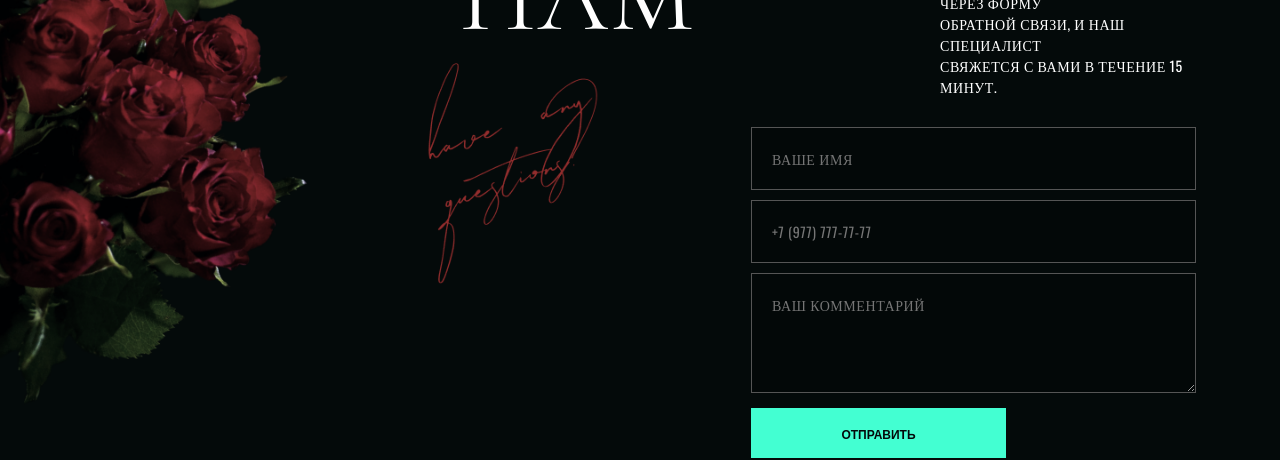
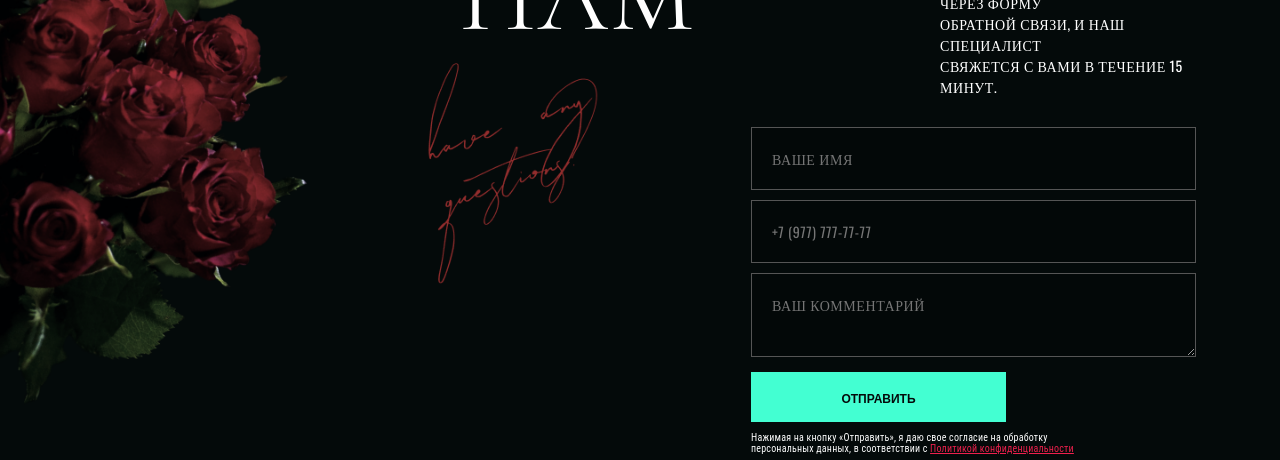
Before and after one commit to MarciusCoreolan/flowers_market, a React (Create React App) app: page /contacts in a window 1280 px wide. Shown: the part 840-1300 px from the top of the page. Built offline with nearby package versions, Linux system fonts and the light colour scheme; data requests are answered from the project's data file.

Commit message:
fix inputs

```diff
--- a/src/components/Feedback/Forms.tsx
+++ b/src/components/Feedback/Forms.tsx
@@ -1,20 +1,13 @@
-import React from "react";
-import styles from "./feedback.module.scss";
+import React from 'react';
+import Input from "../Input/Input";
+import Textarea from "../Input/Textarea";
 
 function Forms() {
     return (
-        <div className={styles.forms}>
-            <input
-                className={styles.forms_input}
-                type="text"
-                placeholder="ваше имя"
-            />
-            <input
-                className={styles.forms_input}
-                type="text"
-                placeholder="+7 (977) 777-77-77"
-            />
-            <textarea className={styles.forms_input} placeholder="Ваш комментарий" />
+        <div>
+            <Input placeholder={"ваше имя"} />
+            <Input placeholder={"+7 (977) 777-77-77"} />
+            <Textarea />
         </div>
     );
 }
--- a/src/components/Feedback/feedback.module.scss
+++ b/src/components/Feedback/feedback.module.scss
@@ -36,24 +36,6 @@
 
 
 .forms {
-  .forms_input {
-    width: 445px;
-    border: 1px solid #555555;
-    box-sizing: border-box;
-    padding: 20px 0 20px 20px;
-    margin-bottom: 10px;
-    font-family: Oswald;
-    font-size: 14px;
-    line-height: 21px;
-    letter-spacing: 0.04em;
-    text-transform: uppercase;
-    color: #555555;
-    background: rgba(0, 0, 0, 0.2);
-    &:focus {
-      border: 1px solid #FFFFFF;
-      color: #FFFFFF;
-    }
-  }
   textarea {
     height: 120px;
   }
--- /dev/null
+++ b/src/components/Input/Input.tsx
@@ -0,0 +1,17 @@
+import React from 'react';
+import styles from "./input.module.scss";
+import {IInput} from "../../types/componentTypes";
+
+function Input({ placeholder }:IInput) {
+    return (
+        <div>
+            <input
+                className={styles.form_input}
+                type="text"
+                placeholder={placeholder}
+            />
+        </div>
+    );
+}
+
+export default Input;
--- /dev/null
+++ b/src/components/Input/Textarea.tsx
@@ -0,0 +1,12 @@
+import React from 'react';
+import styles from "./input.module.scss";
+
+function Textarea() {
+    return (
+        <div>
+            <textarea className={styles.form_input} placeholder="Ваш комментарий" />
+        </div>
+    );
+}
+
+export default Textarea;
--- /dev/null
+++ b/src/components/Input/input.module.scss
@@ -0,0 +1,18 @@
+.form_input {
+  width: 445px;
+  border: 1px solid #555555;
+  box-sizing: border-box;
+  padding: 20px 0 20px 20px;
+  margin-bottom: 10px;
+  font-family: Oswald;
+  font-size: 14px;
+  line-height: 21px;
+  letter-spacing: 0.04em;
+  text-transform: uppercase;
+  color: #555555;
+  background: rgba(0, 0, 0, 0.2);
+  &:focus {
+    border: 1px solid #FFFFFF;
+    color: #FFFFFF;
+  }
+}
--- a/src/pages/product/Reviev.tsx
+++ b/src/pages/product/Reviev.tsx
@@ -1,7 +1,6 @@
 import React from "react";
 import styles from "./product.module.scss";
 import quotation from "../../images/quotation .svg";
-import Rating from "react-rating";
 import {Ifeedback} from "../../types/componentTypes"
 
 function Reviev({feedback}:any) {
--- a/src/types/componentTypes.ts
+++ b/src/types/componentTypes.ts
@@ -22,6 +22,10 @@
   items: Ibuket[];
 }
 
+export interface IInput {
+    placeholder: string
+}
+
 export interface Ifeedback {
   id: number;
   bouquetsId: number;
```
